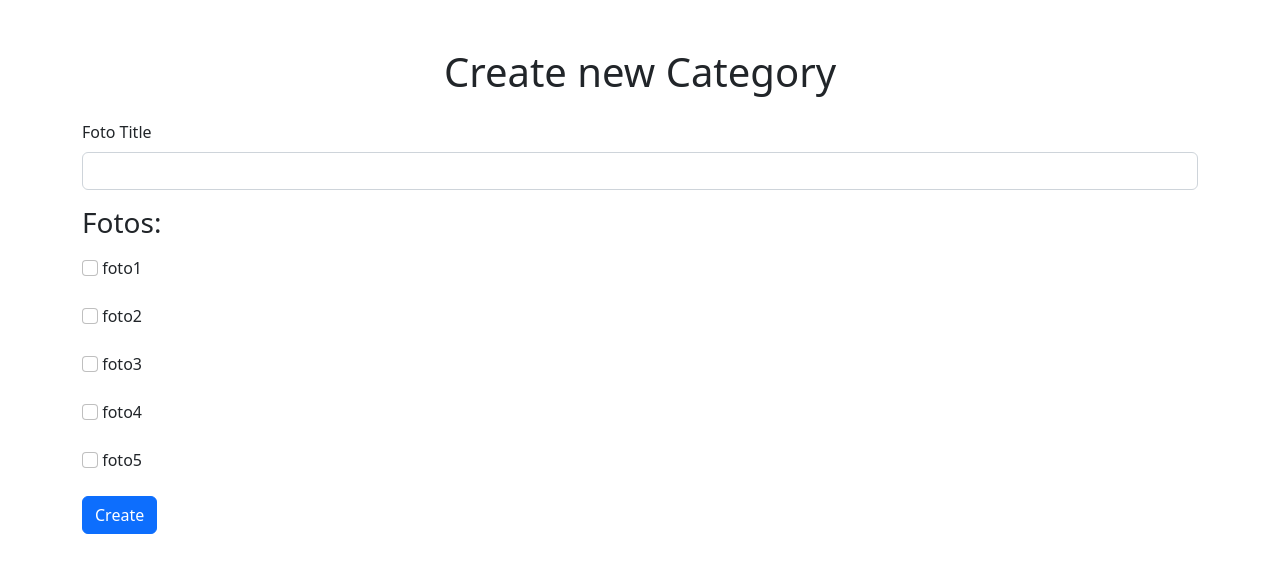
After one commit to Lorenzo789/spring-il-mio-fotoalbum, a Spring Boot app: page /admin/category/create in a window 1280 px wide. The commit adds this page. Shown: the top 573 px of the page. Run offline with Spring Boot 4, Linux system fonts and the light colour scheme; data comes from the database, SQL or seed files in the repository; some of the project's set-up classes (security, data sources, template engines, error pages and the like) are left out, and stand-ins take their place.

Commit message:
feat index show and create of category

```diff
--- /dev/null
+++ b/src/main/java/org/generation/italy/demo/controller/CategoryController.java
@@ -0,0 +1,137 @@
+package org.generation.italy.demo.controller;
+
+import java.util.List;
+import java.util.Optional;
+
+import org.generation.italy.demo.pojo.Category;
+import org.generation.italy.demo.pojo.Foto;
+import org.generation.italy.demo.service.CategoryService;
+import org.generation.italy.demo.service.CommentService;
+import org.generation.italy.demo.service.FotoService;
+import org.springframework.beans.factory.annotation.Autowired;
+import org.springframework.stereotype.Controller;
+import org.springframework.ui.Model;
+import org.springframework.validation.BindingResult;
+import org.springframework.web.bind.annotation.GetMapping;
+import org.springframework.web.bind.annotation.PathVariable;
+import org.springframework.web.bind.annotation.PostMapping;
+import org.springframework.web.bind.annotation.RequestMapping;
+import org.springframework.web.servlet.mvc.support.RedirectAttributes;
+
+import jakarta.validation.Valid;
+
+@Controller
+@RequestMapping("/admin/category")
+public class CategoryController {
+
+	@Autowired
+	private CategoryService categoryService;
+	@Autowired
+	private CommentService commentService;
+	@Autowired
+	private FotoService fotoService;
+
+	@GetMapping
+	public String index(Model model) {
+
+		List<Category> categories = categoryService.findAll();
+		model.addAttribute("categories", categories);
+
+		return "category-index";
+	}
+
+	@GetMapping("/{id}")
+	public String show(@PathVariable("id") int id, Model model) {
+
+		Optional<Category> optCategory = categoryService.findById(id);
+
+		Category selectedCategory = optCategory.get();
+
+		model.addAttribute("selectedCategory", selectedCategory);
+
+		return "category-show";
+	}
+
+	@GetMapping("/create")
+	public String create(Model model) {
+
+		Category category = new Category();
+		model.addAttribute("category", category);
+
+		List<Foto> fotos = fotoService.findAll();
+		model.addAttribute("fotos", fotos);
+
+		return "category-create";
+	}
+
+	@PostMapping("/create")
+	public String store(@Valid Category category, BindingResult bindingResult, RedirectAttributes redirectAttributes) {
+
+		if (bindingResult.hasErrors()) {
+
+			System.err.println("ERROR ------------------------------------------");
+			System.err.println(bindingResult.getAllErrors());
+			System.err.println("------------------------------------------------");
+
+			redirectAttributes.addFlashAttribute("errors", bindingResult.getAllErrors());
+
+			return "redirect:/admin/category/create";
+		}
+
+		List<Foto> fotos = category.getFoto();
+
+		for(Foto foto : fotos) {
+
+			foto.getCategories().add(category);
+		}
+
+		categoryService.save(category);
+
+		return "redirect:/admin/category";
+	}
+
+//	@GetMapping("/update/{id}")
+//	public String edit(@PathVariable("id") int id, Model model) {
+//
+//		Optional<Foto> optFoto = fotoService.findById(id);
+//		Foto foto = optFoto.get();
+//
+//		model.addAttribute("foto", foto);
+//
+//		List<Category> categories = categoryService.findAll();
+//
+//		model.addAttribute("categories", categories);
+//
+//		return "foto-edit";
+//	}
+//
+//	@PostMapping("/update")
+//	public String update(@Valid Foto foto, BindingResult bindingResult, RedirectAttributes redirectAttributes) {
+//
+//		if (bindingResult.hasErrors()) {
+//
+//			System.err.println("ERROR ------------------------------------------");
+//			System.err.println(bindingResult.getAllErrors());
+//			System.err.println("------------------------------------------------");
+//
+//			redirectAttributes.addFlashAttribute("errors", bindingResult.getAllErrors());
+//
+//			return "redirect:/admin/foto/update/" + foto.getId();
+//		}
+//
+//		fotoService.save(foto);
+//
+//		return "redirect:/admin";
+//	}
+//
+//	@GetMapping("/delete/{id}")
+//	public String delete(@PathVariable("id") int id) {
+//
+//		Optional<Foto> optFoto = fotoService.findById(id);
+//		Foto foto = optFoto.get();
+//
+//		fotoService.delete(foto);
+//
+//		return "redirect:/admin";
+//	}
+}
--- a/src/main/java/org/generation/italy/demo/pojo/Foto.java
+++ b/src/main/java/org/generation/italy/demo/pojo/Foto.java
@@ -6,6 +6,7 @@ import org.hibernate.validator.constraints.URL;
 
 import com.fasterxml.jackson.annotation.JsonIgnore;
 
+import jakarta.persistence.CascadeType;
 import jakarta.persistence.Column;
 import jakarta.persistence.Entity;
 import jakarta.persistence.GeneratedValue;
@@ -47,7 +48,7 @@ public class Foto {
 	@NotNull
 	private boolean visible;
 
-	@ManyToMany
+	@ManyToMany(cascade = CascadeType.DETACH)
 	@JsonIgnore
 	private List<Category> categories;
 
--- /dev/null
+++ b/src/main/resources/templates/category-create.html
@@ -0,0 +1,48 @@
+<!DOCTYPE html>
+<html lang="en">
+<head>
+    <meta charset="UTF-8">
+    <meta http-equiv="X-UA-Compatible" content="IE=edge">
+    <meta name="viewport" content="width=device-width, initial-scale=1.0">
+    <!-- CSS only -->
+    <link href="https://cdn.jsdelivr.net/npm/bootstrap@5.2.3/dist/css/bootstrap.min.css" rel="stylesheet" integrity="sha384-rbsA2VBKQhggwzxH7pPCaAqO46MgnOM80zW1RWuH61DGLwZJEdK2Kadq2F9CUG65" crossorigin="anonymous">
+    <title>Category Create</title>
+</head>
+<body>
+    <main class="container mt-5">
+
+        <h1 class="text-center my-4">Create new Category</h1>
+
+            <div th:if="${errors}">
+			<h4>Error</h4>
+			<ul>
+				<li th:each="error : ${errors}" th:object="${error}">
+					[[*{defaultMessage}]]
+				</li>
+			</ul>
+		</div>
+
+
+        <form method="POST" th:action="@{/admin/category/create}" th:object="${category}">
+
+            <div class="mb-3">
+                <label for="name" class="form-label">Foto Title</label>
+                <input type="text" class="form-control" th:field="*{name}">
+            </div>
+
+            <div class="mb-3">
+		        <label for="fotos" class="form-label">
+		            <h3>Fotos:</h3>
+		        </label>
+		        <div th:each="foto : ${fotos}" th:object="${foto}" class="mb-3">
+					<input class="form-check-input" type="checkbox" name="foto" th:value="*{id}" th:field="${category.foto}">
+					<label class="form-label">[[*{title}]]</label>
+				</div>
+            </div>
+
+            <button type="submit" class="btn btn-primary">Create</button>
+
+          </form>
+    </main>
+</body>
+</html>
```
Also changed, not shown: src/main/resources/templates/category-index.html (added, +38 -0 lines), src/main/resources/templates/category-show.html (added, +30 -0 lines), src/main/resources/templates/foto-index.html (+9 -4 lines), src/main/resources/templates/frag.html (+18 -0 lines).
